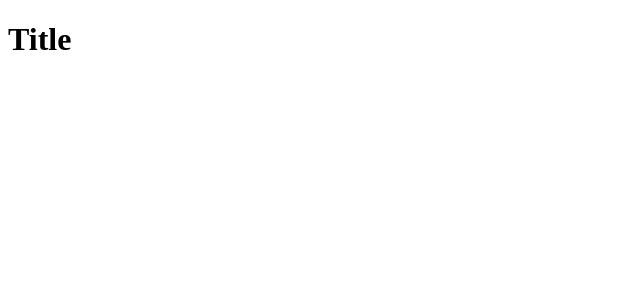
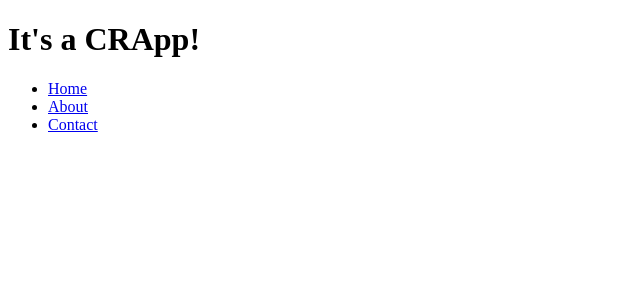
Before and after one commit to kevinhouguet/crapp, a React (Vite) app in the folder front/: page / in a window 1280 px wide. Shown: the top 300 px of the page, without its empty margins (0-640 px from the left). Built offline with nearby package versions, Linux system fonts and the light colour scheme; the HTML template or start-up script is replaced by a standard one.

Commit message:
:sparkles: features(client): add header and menu component

```diff
--- a/front/src/App.tsx
+++ b/front/src/App.tsx
@@ -1,8 +1,20 @@
+import Header from "./components/header"
+import { useEffect } from "react"
+
 export default function App() {
+
+  const headerProps = {
+    title: 'It\'s a CRApp!'
+  }
+
+  useEffect(() => {
+    console.log('App component mounted');
+
+  });
 
   return (
     <>
-      <h1>Title</h1>
+      <Header {...headerProps} />
     </>
   )
 }
--- /dev/null
+++ b/front/src/components/header/index.tsx
@@ -0,0 +1,25 @@
+import React from "react"
+import Menu from '../menu';
+
+export interface IHeaderProps {
+  title: string;
+}
+
+export default class Header extends React.Component<IHeaderProps, IHeaderProps> {
+  constructor(props: IHeaderProps) {
+    super(props)
+    this.state = {
+      title: props.title || 'Put a title here',
+    }
+  }
+
+  render() {
+
+    return (
+      <>
+        <h1>{this.state.title}</h1>
+        <Menu />
+      </>
+    )
+  }
+}
--- /dev/null
+++ b/front/src/components/menu/index.tsx
@@ -0,0 +1,55 @@
+import { Component } from 'react';
+
+export type MenuItem = {
+  displayName: string;
+  URL: string;
+  classes?: string;
+  onClick: () => void;
+}
+
+export interface IMenuProps {}
+
+export default class Menu extends Component<IMenuProps, IMenuProps> {
+  public menuItems: MenuItem[];
+
+  constructor() {
+    super({});
+    this.menuItems = this.getMenuItem();
+  }
+
+  componentDidMount() {
+    console.log('Menu component mounted');
+    console.log(this.menuItems);
+  }
+
+  getMenuItem() {
+    return [{
+      displayName: 'Home',
+      URL: '/',
+      onClick: () => { console.log('Home clicked'); }
+    }, {
+      displayName: 'About',
+      URL: '/about',
+      onClick: () => { console.log('About clicked'); }
+    }, {
+      displayName: 'Contact',
+      URL: '/contact',
+      onClick: () => { console.log('Contact clicked'); }
+    }];
+  }
+
+  render() {
+    return (
+      <>
+        <ul>
+          {this.menuItems.map((item, i) => {
+            return <li key={i}><a
+              href={item.URL}
+              className={item.classes ? item.classes : ''}
+            >{item.displayName}</a></li>;
+          })}
+        </ul>
+      </>
+    );
+  }
+}
```
Also changed, not shown: front/src/components/header/header.scss (added), front/src/components/menu/menu.scss (added).
